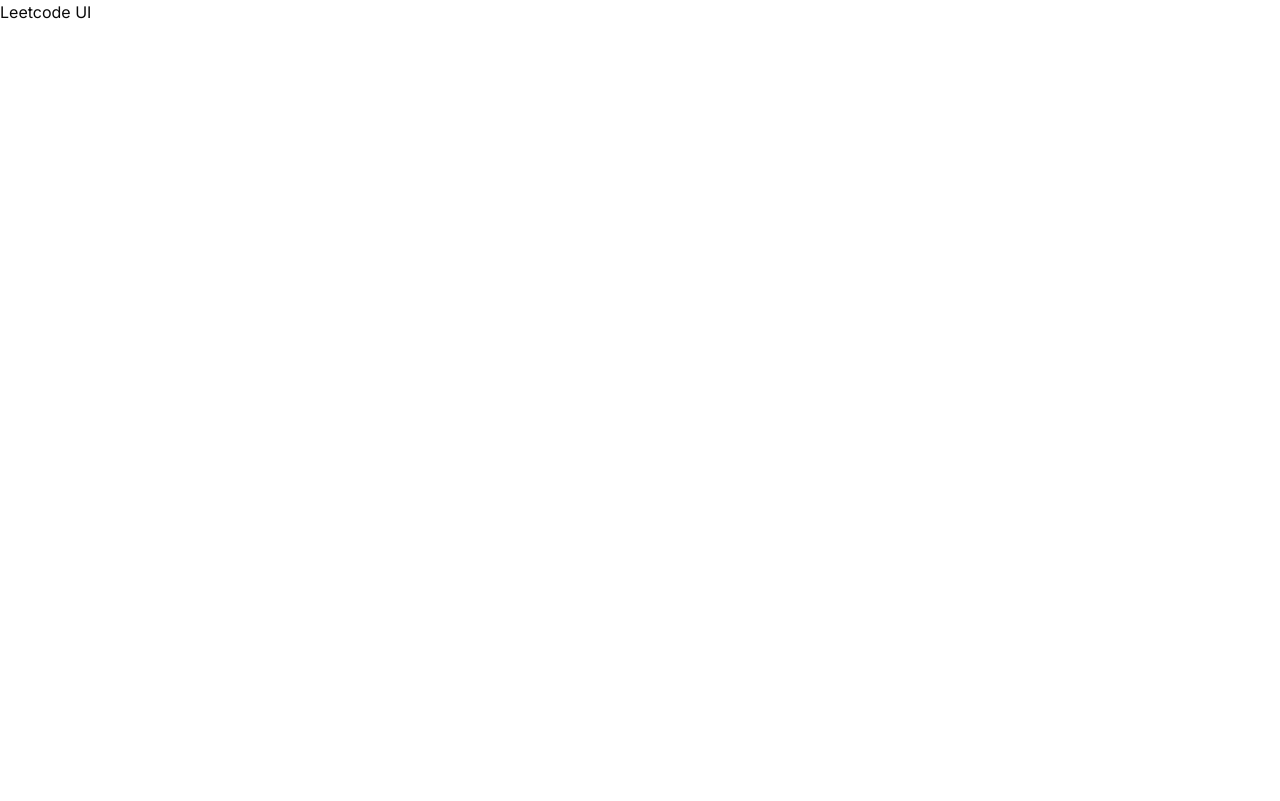
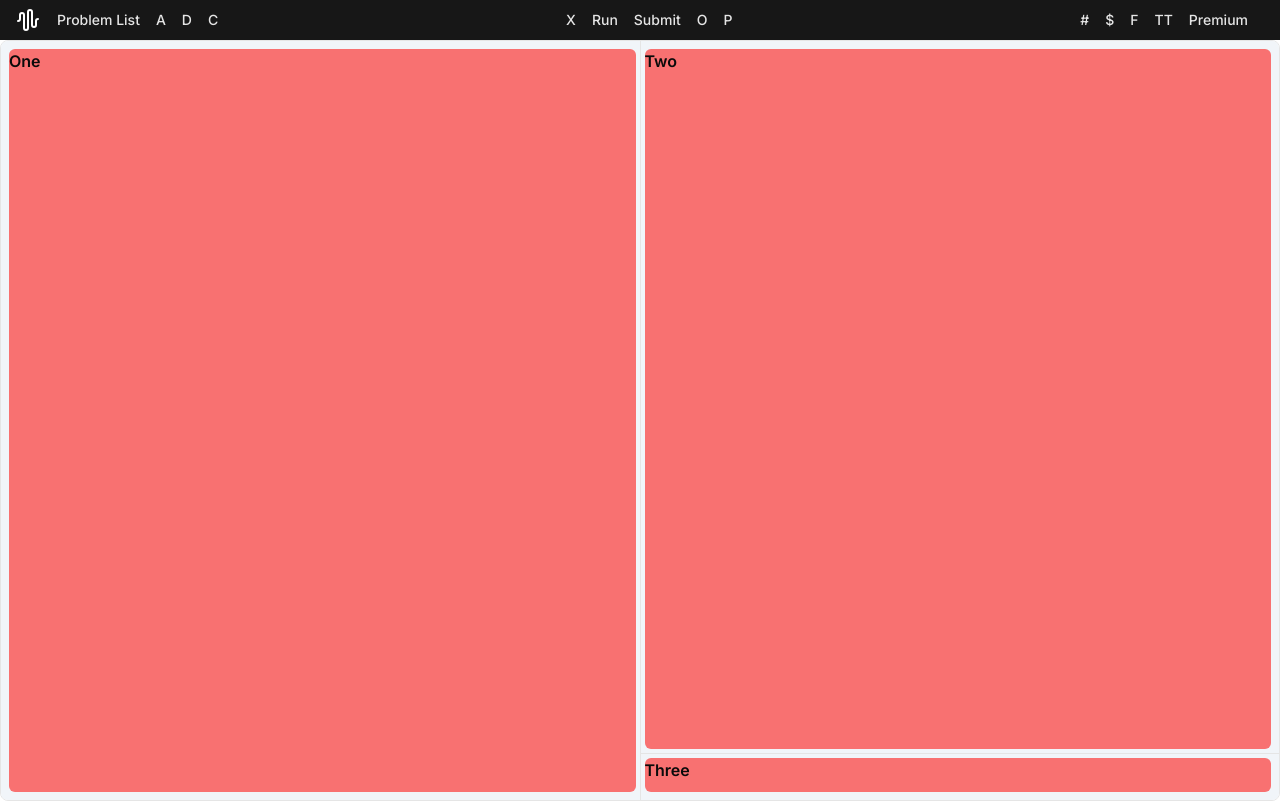
Before and after one commit to tanayvaswani/leetcode-bad-ui, a Next.js app: page / in a window 1280 px wide. Built offline with nearby package versions, Linux system fonts and the light colour scheme.

Commit message:
feat: navbar

```diff
--- a/app/globals.css
+++ b/app/globals.css
@@ -1,6 +1,12 @@
 @tailwind base;
 @tailwind components;
 @tailwind utilities;
+
+html,
+body,
+:root {
+  height: 97.5%;
+}
 
 @layer base {
   :root {
--- a/app/layout.tsx
+++ b/app/layout.tsx
@@ -1,6 +1,7 @@
 import type { Metadata } from "next";
 import { Inter } from "next/font/google";
 import "./globals.css";
+import Navbar from "@/components/navbar/navbar";
 
 const inter = Inter({ subsets: ["latin"] });
 
@@ -16,7 +17,9 @@ export default function RootLayout({
 }>) {
   return (
     <html lang="en">
-      <body className={inter.className}>{children}</body>
+      <body className={inter.className}>
+        {children}
+      </body>
     </html>
   );
 }
--- a/app/page.tsx
+++ b/app/page.tsx
@@ -1,7 +1,11 @@
+import Navbar from "@/components/navbar/navbar";
+import { ResizableDemo } from "@/components/resizable/resizable-container";
+
 export default function Home() {
   return (
-    <main>
-      Leetcode UI
+    <main className="h-full">
+      <Navbar />
+      <ResizableDemo />
     </main>
   );
 }
--- /dev/null
+++ b/components/navbar/navbar.tsx
@@ -0,0 +1,42 @@
+import Link from "next/link";
+import { Button } from "../ui/button";
+import { AudioWaveform, ChevronLeft, ChevronRight } from "lucide-react";
+import { Tooltip } from "../ui/tooltip";
+import { ToolTipLC } from "../ui/tooltip/tooltip-lc";
+
+const Navbar = () => {
+  return (
+    <nav className="top-0 px-4 w-full h-10 bg-neutral-900 flex items-center">
+      <div className="flex items-center justify-between w-full">
+        <div className="w-full flex items-center justify-between md:w-auto space-x-[1px]">
+          <AudioWaveform className="h-6 w-6 text-white" />
+
+          <div className="flex items-center p-2">
+            <ToolTipLC title={"Problem List"} desc={"Expand panel"} />
+            <ToolTipLC title={"A"} desc={"Previous question"} />
+            <ToolTipLC title={"D"} desc={"Next question"} />
+            <ToolTipLC title={"C"} desc={"Pick one"} />
+          </div>
+        </div>
+
+        <div className="flex items-center p-2">
+          <ToolTipLC title={"X"} desc={"Debug"} />
+          <ToolTipLC title={"Run"} desc={"Run"} />
+          <ToolTipLC title={"Submit"} desc={"Submit"} />
+          <ToolTipLC title={"O"} desc={"Timer"} />
+          <ToolTipLC title={"P"} desc={"Notes"} />
+        </div>
+
+        <div className="flex items-center p-2">
+          <ToolTipLC title={"#"} desc={"Layout"} />
+          <ToolTipLC title={"$"} desc={"Settings"} />
+          <ToolTipLC title={"F"} desc={"Streak"} />
+          <ToolTipLC title={"TT"} desc={"Profile"} />
+          <ToolTipLC title={"Premium"} desc={""} />
+        </div>
+      </div>
+    </nav>
+  );
+};
+
+export default Navbar;
--- /dev/null
+++ b/components/resizable/resizable-container.tsx
@@ -0,0 +1,43 @@
+import {
+  ResizableHandle,
+  ResizablePanel,
+  ResizablePanelGroup,
+} from "@/components/ui/resizable";
+
+export function ResizableDemo() {
+  return (
+    <ResizablePanelGroup
+      direction="horizontal"
+      className="w-full rounded-lg border"
+    >
+      <ResizablePanel defaultSize={50} minSize={3}>
+        <div className="bg-slate-100 flex h-full items-center justify-center py-2 pl-2 pr-1">
+          <span className="font-semibold bg-red-400 w-full h-full rounded-md">
+            One
+          </span>
+        </div>
+      </ResizablePanel>
+      <ResizableHandle />
+
+      <ResizablePanel defaultSize={50} minSize={3}>
+        <ResizablePanelGroup direction="vertical">
+          <ResizablePanel defaultSize={94} minSize={6}>
+            <div className="flex bg-slate-100 h-full items-center justify-center pl-1 pb-1 pt-2 pr-2">
+              <span className="w-full h-full font-semibold bg-red-400 rounded-md">
+                Two
+              </span>
+            </div>
+          </ResizablePanel>
+          <ResizableHandle />
+          <ResizablePanel defaultSize={6} minSize={6}>
+            <div className="flex bg-slate-100 h-full items-center justify-center pl-1 pt-1 pb-2 pr-2">
+              <span className="w-full h-full font-semibold bg-red-400 rounded-md">
+                Three
+              </span>
+            </div>
+          </ResizablePanel>
+        </ResizablePanelGroup>
+      </ResizablePanel>
+    </ResizablePanelGroup>
+  );
+}
--- a/components/ui/button.tsx
+++ b/components/ui/button.tsx
@@ -1,26 +1,30 @@
-import * as React from "react"
-import { Slot } from "@radix-ui/react-slot"
-import { cva, type VariantProps } from "class-variance-authority"
+import * as React from "react";
+import { Slot } from "@radix-ui/react-slot";
+import { cva, type VariantProps } from "class-variance-authority";
 
-import { cn } from "@/lib/utils"
+import { cn } from "@/lib/utils";
 
 const buttonVariants = cva(
-  "inline-flex items-center justify-center whitespace-nowrap rounded-md text-sm font-medium ring-offset-background transition-colors focus-visible:outline-none focus-visible:ring-2 focus-visible:ring-ring focus-visible:ring-offset-2 disabled:pointer-events-none disabled:opacity-50",
+  "inline-flex items-center justify-center whitespace-nowrap text-sm font-medium ring-offset-background transition-colors focus-visible:outline-none focus-visible:ring-2 focus-visible:ring-ring focus-visible:ring-offset-2 disabled:pointer-events-none disabled:opacity-50",
   {
     variants: {
       variant: {
-        default: "bg-primary text-primary-foreground hover:bg-primary/90",
+        default:
+          "bg-primary rounded-md text-primary-foreground hover:bg-primary/90",
         destructive:
-          "bg-destructive text-destructive-foreground hover:bg-destructive/90",
+          "bg-destructive rounded-md text-destructive-foreground hover:bg-destructive/90",
         outline:
+          "rounded-md border border-input bg-background hover:bg-accent hover:text-accent-foreground",
+        outlineX:
           "border border-input bg-background hover:bg-accent hover:text-accent-foreground",
         secondary:
-          "bg-secondary text-secondary-foreground hover:bg-secondary/80",
-        ghost: "hover:bg-accent hover:text-accent-foreground",
-        link: "text-primary underline-offset-4 hover:underline",
+          "rounded-md bg-secondary text-secondary-foreground hover:bg-secondary/80",
+        ghost: "rounded-md hover:bg-accent hover:text-accent-foreground",
+        link: "rounded-md text-primary underline-offset-4 hover:underline",
       },
       size: {
         default: "h-10 px-4 py-2",
+        xs: "h-7 rounded-none px-2",
         sm: "h-9 rounded-md px-3",
         lg: "h-11 rounded-md px-8",
         icon: "h-10 w-10",
@@ -31,26 +35,26 @@ const buttonVariants = cva(
       size: "default",
     },
   }
-)
+);
 
 export interface ButtonProps
   extends React.ButtonHTMLAttributes<HTMLButtonElement>,
     VariantProps<typeof buttonVariants> {
-  asChild?: boolean
+  asChild?: boolean;
 }
 
 const Button = React.forwardRef<HTMLButtonElement, ButtonProps>(
   ({ className, variant, size, asChild = false, ...props }, ref) => {
-    const Comp = asChild ? Slot : "button"
+    const Comp = asChild ? Slot : "button";
     return (
       <Comp
         className={cn(buttonVariants({ variant, size, className }))}
         ref={ref}
         {...props}
       />
-    )
+    );
   }
-)
-Button.displayName = "Button"
+);
+Button.displayName = "Button";
 
-export { Button, buttonVariants }
+export { Button, buttonVariants };
--- /dev/null
+++ b/components/ui/tooltip/tooltip-lc.tsx
@@ -0,0 +1,22 @@
+import { Button } from "@/components/ui/button";
+import {
+  Tooltip,
+  TooltipContent,
+  TooltipProvider,
+  TooltipTrigger,
+} from "@/components/ui/tooltip";
+
+export function ToolTipLC({ title, desc }: { title: string; desc: string }) {
+  return (
+    <TooltipProvider>
+      <Tooltip>
+        <TooltipTrigger asChild>
+          <Button className="bg-inherit border-none hover:bg-neutral-800 text-neutral-200 hover:text-white" variant="outlineX" size={"xs"}>{title}</Button>
+        </TooltipTrigger>
+        <TooltipContent>
+          <p>{desc}</p>
+        </TooltipContent>
+      </Tooltip>
+    </TooltipProvider>
+  );
+}
```
